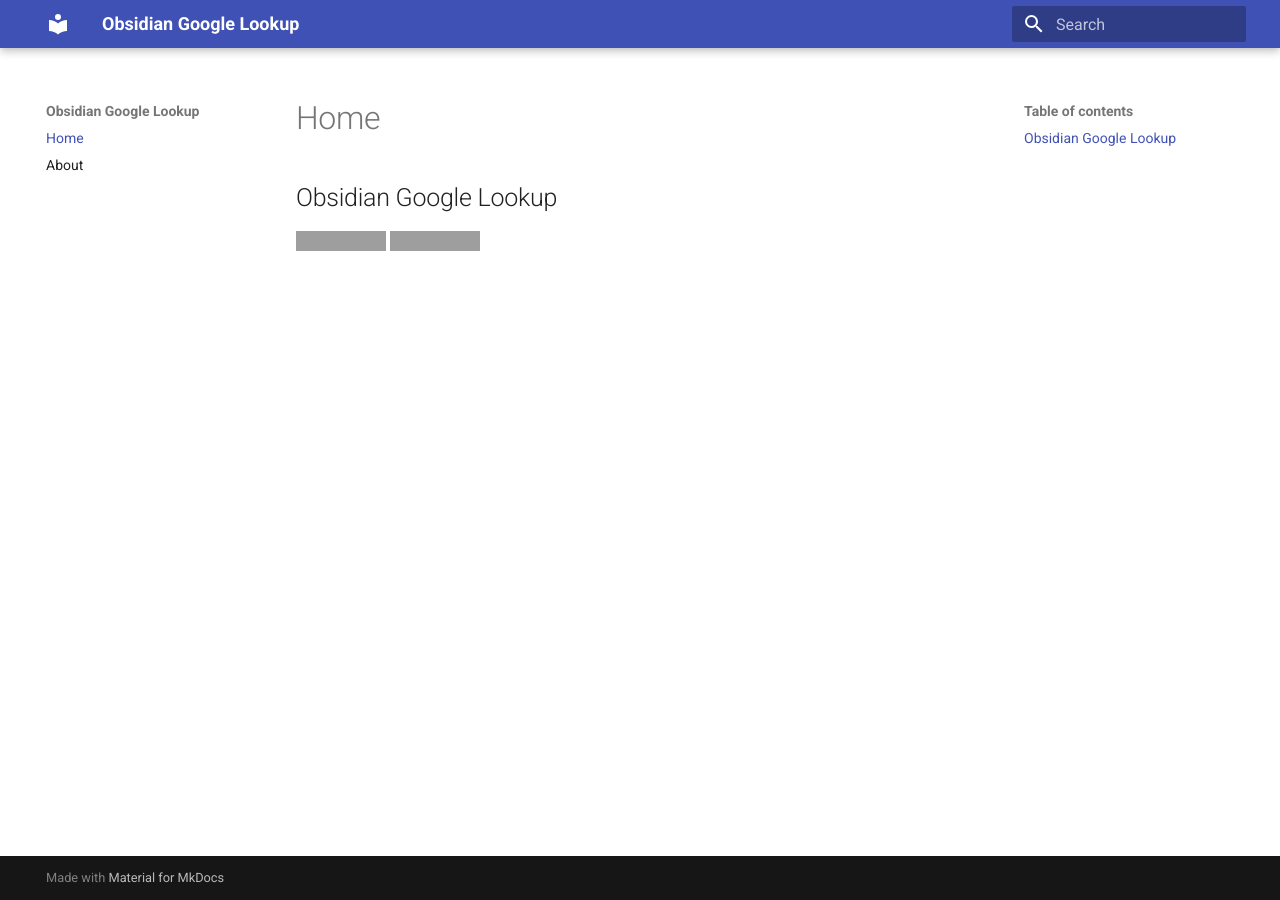
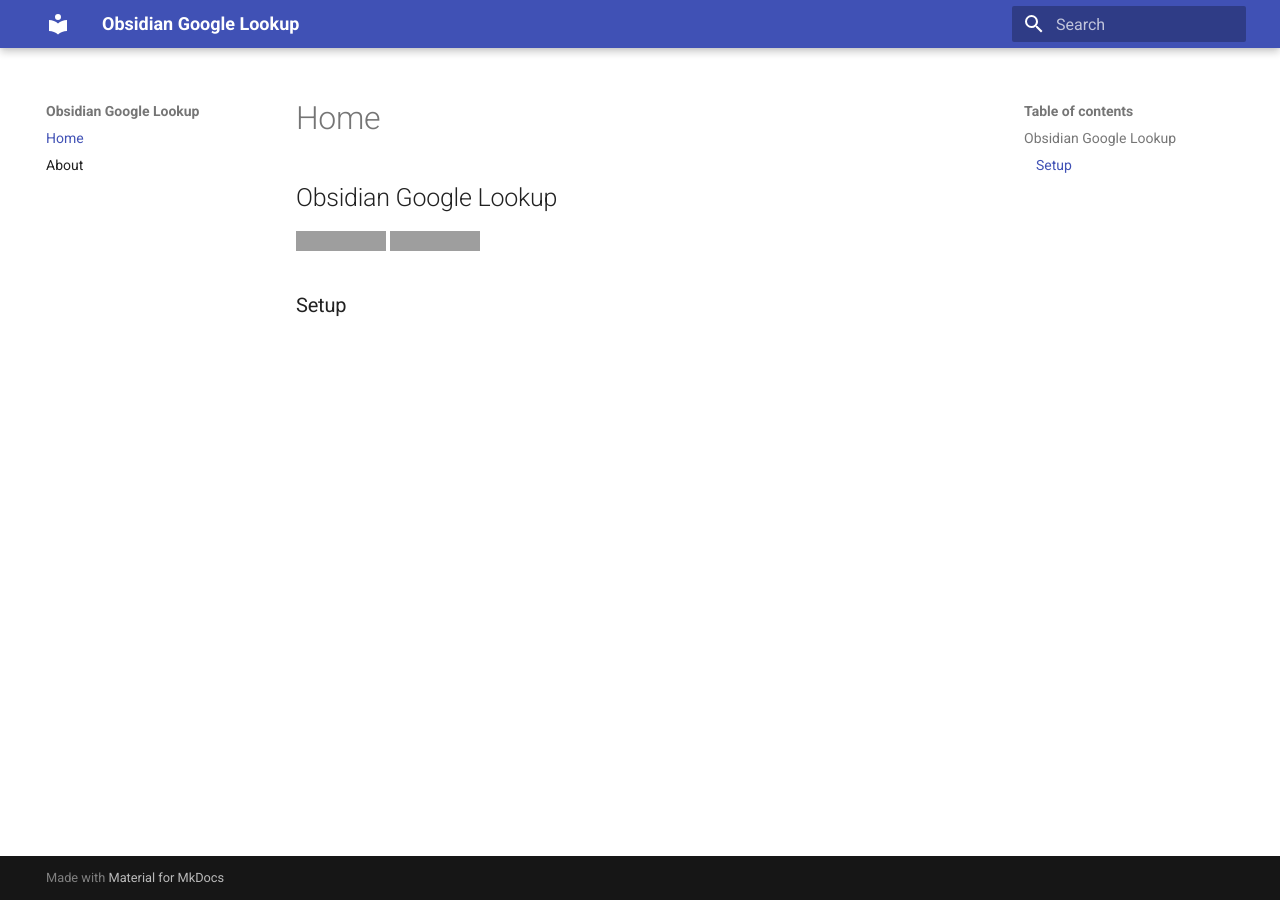
Before and after one commit to ntawileh/obsidian-google-lookup, an MkDocs documentation site: the page built from docs/README.md, in a window 1280 px wide. Built offline with MkDocs 1.6.1 and Material for MkDocs 9.7.7, drawn with Linux system fonts in a browser that asks for light colours; grey boxes are pictures that could not be loaded.

Commit message:
readme update

```diff
--- a/docs/README.md
+++ b/docs/README.md
@@ -2,3 +2,5 @@
 
 [![Tag 1.0.1](https://img.shields.io/badge/tag-1.0.1-blue)](https://github.com/ntawileh/obsidian-google-lookup)
 [![MIT License](https://img.shields.io/github/license/ntawileh/obsidian-google-lookup)](LICENSE)
+
+### Setup
```
